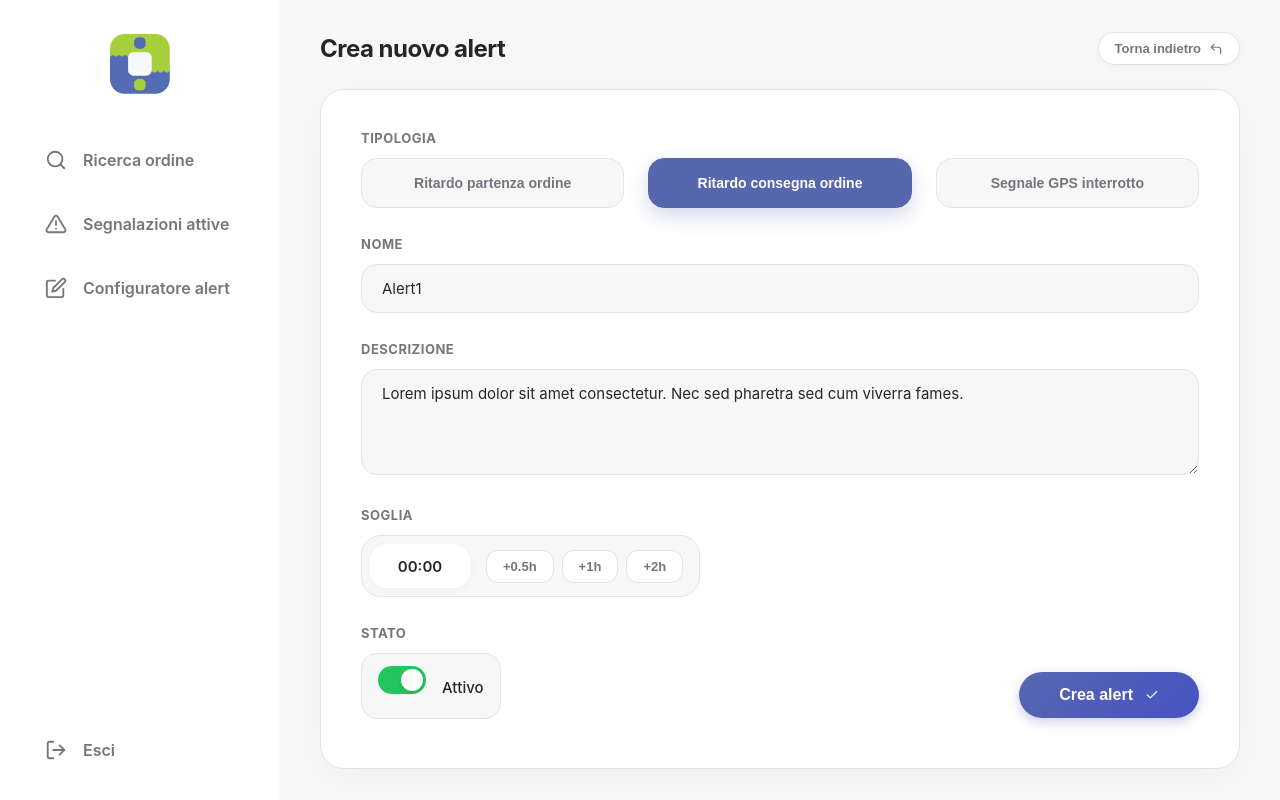
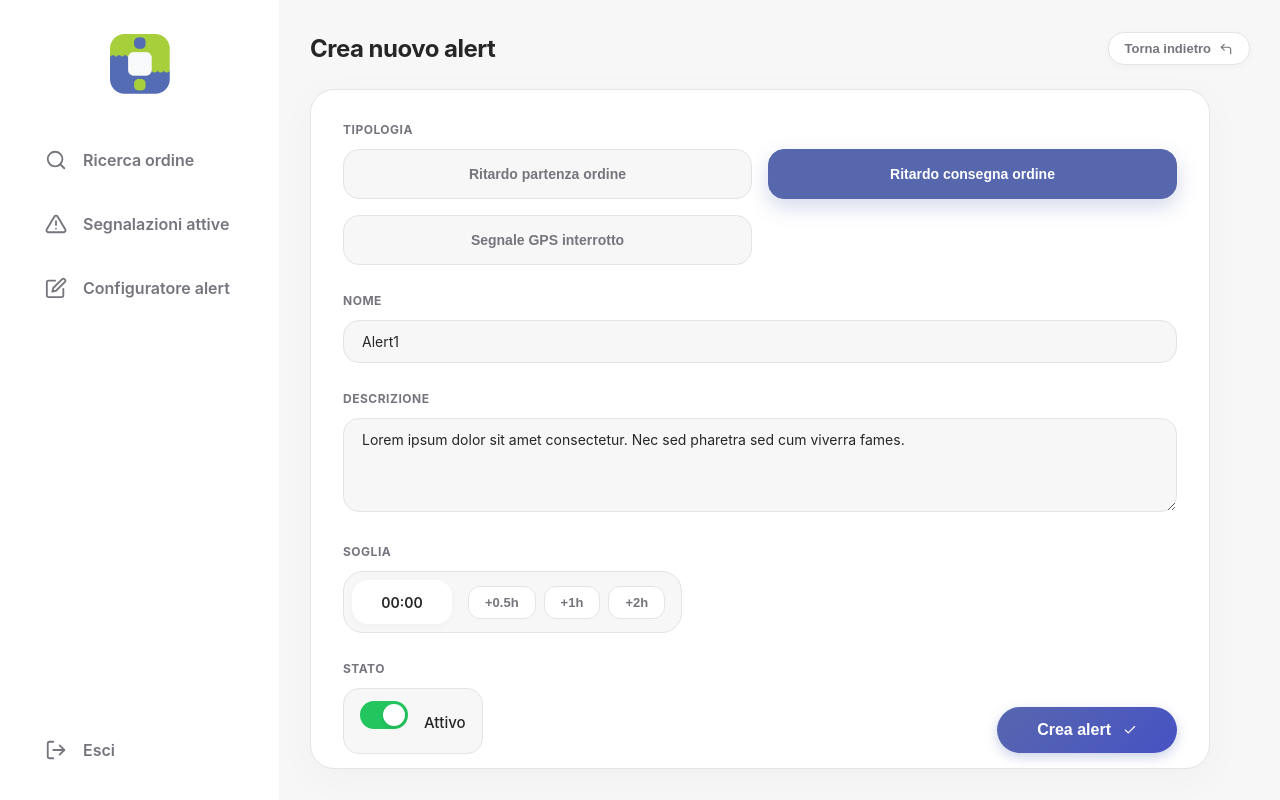
Before and after one commit to JFranciosi/packovery-frontend, an Angular app: page /alert-creation in a window 1280 px wide. Built offline with nearby package versions, Linux system fonts and the light colour scheme.

Commit message:
feat: Implement responsive styling adjustments for 1280px screens across active signals, alert configurator, order details, order search, and alert creation/modification components.

```diff
--- a/src/app/component/alert-creation/alert-creation.css
+++ b/src/app/component/alert-creation/alert-creation.css
@@ -354,6 +354,32 @@ input:checked+.slider:before {
     color: #333;
 }
 
+@media (max-width: 1280px) {
+    .main-content {
+        padding: 0 30px;
+    }
+
+    .form-container {
+        max-width: 900px;
+        padding: 32px;
+    }
+
+    .type-selector {
+        grid-template-columns: repeat(2, 1fr);
+        gap: 16px;
+    }
+
+    .form-group label {
+        font-size: 12px;
+    }
+
+    input[type="text"],
+    textarea {
+        font-size: 14px;
+        padding: 12px 18px;
+    }
+}
+
 @media (max-width: 768px) {
     :host {
         height: 100vh;
--- a/src/app/component/alert-modification/alert-modification.css
+++ b/src/app/component/alert-modification/alert-modification.css
@@ -361,6 +361,31 @@ input:checked+.slider:before {
     color: #333;
 }
 
+@media (max-width: 1280px) {
+    .main-content {
+        padding: 0 40px;
+    }
+
+    .form-container {
+        max-width: 900px;
+        padding: 32px;
+    }
+
+    .form-group label {
+        font-size: 12px;
+    }
+
+    input[type="text"],
+    textarea {
+        font-size: 14px;
+        padding: 12px 16px;
+    }
+
+    .form-row {
+        gap: 16px;
+    }
+}
+
 @media (max-width: 768px) {
     :host {
         height: 100vh;
--- a/src/app/pages/active-signals/active-signals.css
+++ b/src/app/pages/active-signals/active-signals.css
@@ -191,14 +191,26 @@
     color: #333;
 }
 
-@media (max-width: 1024px) {
+@media (max-width: 1280px) {
+    .main-content {
+        padding: 20px;
+    }
+
     .signal-info {
         grid-template-columns: 1fr;
         gap: 12px;
     }
 
     .signal-card {
-        padding: 20px;
+        padding: 16px;
+    }
+
+    .signal-data {
+        font-size: 13px;
+    }
+
+    .signal-label {
+        font-size: 11px;
     }
 }
 
--- a/src/app/pages/alert-configurator/alert-configurator.css
+++ b/src/app/pages/alert-configurator/alert-configurator.css
@@ -449,6 +449,54 @@ input:checked+.slider:before {
     }
 }
 
+@media (max-width: 1280px) {
+    .main-content {
+        padding: 20px;
+    }
+
+    .page-header {
+        margin-bottom: 20px;
+    }
+
+    .table-container {
+        overflow-x: visible;
+    }
+
+    table {
+        min-width: 0;
+        width: 100%;
+        table-layout: auto;
+    }
+
+    th,
+    td {
+        padding: 8px 6px;
+        font-size: 12px;
+        white-space: normal;
+        word-wrap: break-word;
+        vertical-align: top;
+    }
+
+    th {
+        font-size: 10px;
+        line-height: 1.3;
+    }
+
+    .switch {
+        width: 44px;
+        height: 24px;
+    }
+
+    .slider:before {
+        height: 18px;
+        width: 18px;
+    }
+
+    input:checked+.slider:before {
+        transform: translateX(18px);
+    }
+}
+
 @media (max-width: 768px) {
     :host {
         height: 100vh;
--- a/src/app/pages/order-details/order-details.css
+++ b/src/app/pages/order-details/order-details.css
@@ -519,17 +519,37 @@
     transform: scale(1.05);
 }
 
-@media (max-width: 1024px) {
+@media (max-width: 1280px) {
+    .main-content {
+        padding: 0 30px;
+    }
+
     .info-grid {
         grid-template-columns: repeat(2, 1fr);
+        gap: 16px;
     }
 
     .rider-grid {
         flex-wrap: wrap;
+        gap: 16px;
     }
 
     .input-group {
         min-width: 45%;
+    }
+
+    .input-group label {
+        font-size: 12px;
+    }
+
+    .input-group input {
+        height: 48px;
+        font-size: 14px;
+    }
+
+    .btn-contact {
+        height: 48px;
+        font-size: 14px;
     }
 }
 
--- a/src/app/pages/order-search/order-search.css
+++ b/src/app/pages/order-search/order-search.css
@@ -490,13 +490,48 @@ td.action-cell {
     }
 }
 
-@media (max-width: 1024px) {
+@media (max-width: 1280px) {
     .main-content {
-        padding: 30px;
+        padding: 20px;
     }
 
     .filters-container {
         grid-template-columns: repeat(2, 1fr);
+        padding: 16px;
+    }
+
+    .table-container {
+        overflow-x: visible;
+    }
+
+    table {
+        min-width: 0;
+        width: 100%;
+        table-layout: auto;
+    }
+
+    th,
+    td {
+        padding: 8px 6px;
+        font-size: 12px;
+        white-space: normal;
+        word-wrap: break-word;
+        vertical-align: top;
+    }
+
+    th {
+        font-size: 10px;
+        line-height: 1.3;
+    }
+
+    .doc-icon {
+        width: 30px;
+        height: 30px;
+    }
+
+    .page-title {
+        font-size: 24px;
+        margin-bottom: 20px;
     }
 }
 
@@ -559,6 +594,8 @@ td.action-cell {
     td,
     tr {
         display: block;
+        min-width: 0;
+        /* Reset min-width for mobile cards */
     }
 
     thead tr {
@@ -581,6 +618,11 @@ td.action-cell {
 
     tbody tr:hover {
         transform: none;
+        background-color: white;
+    }
+
+    tbody tr:active {
+        background-color: white;
     }
 
     tbody tr::before {
@@ -593,9 +635,15 @@ td.action-cell {
         background: linear-gradient(90deg, #5767AE, #7C8AFF);
     }
 
+    th,
+    td {
+        padding: 12px 20px;
+        white-space: normal;
+        /* Allow text wrap in mobile cards */
+    }
+
     td {
         border: none;
-        padding: 12px 20px;
         text-align: left;
         width: 100%;
         position: relative;
```
